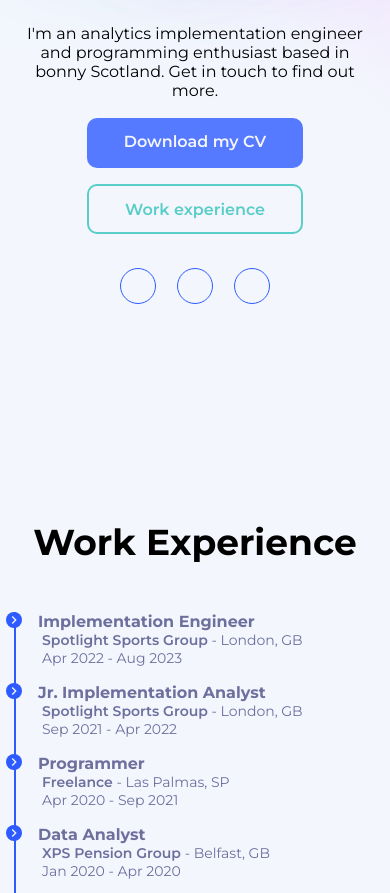
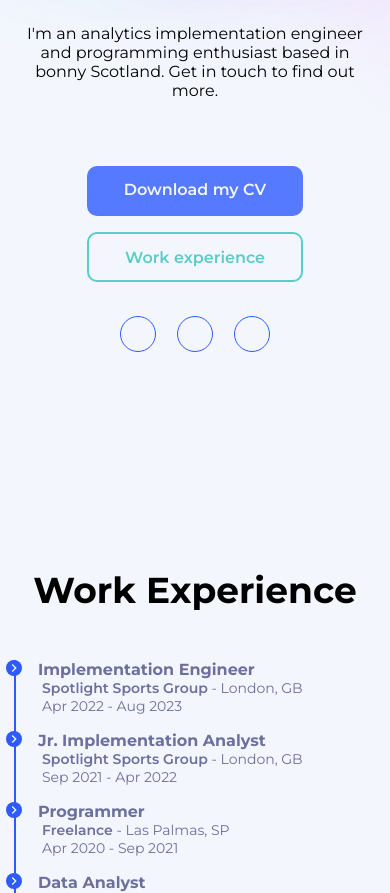
Before and after one commit to crlarrea/crlarrea.github.io, a React (Vite) app: page / in a window 390 px wide. Shown: the part 1183-2076 px from the top of the page. Built offline with nearby package versions, Linux system fonts and the light colour scheme; some icons are missing.

Commit message:
correct  about mobile

```diff
--- a/src/Mobile.scss
+++ b/src/Mobile.scss
@@ -90,6 +90,9 @@ header{
           }
         }
         div {
+          margin:{
+            top: $h;
+          }
           flex-flow: column nowrap;
           row-gap: $m;
           a {
--- a/src/index.css
+++ b/src/index.css
@@ -687,6 +687,7 @@ h4 {
     font-size: 16px;
   }
   .about article:last-of-type div {
+    margin-top: 48px;
     flex-flow: column nowrap;
     row-gap: 16px;
   }
```
Also changed, not shown: 1 other file (tests, documents, lock files or other folders).
